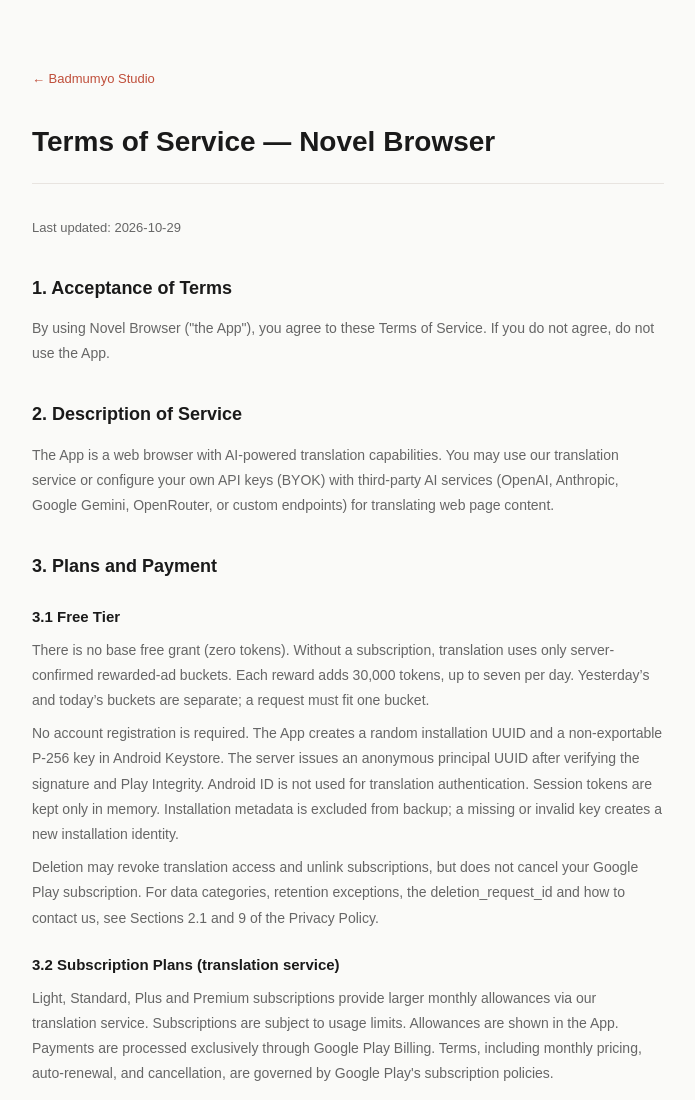
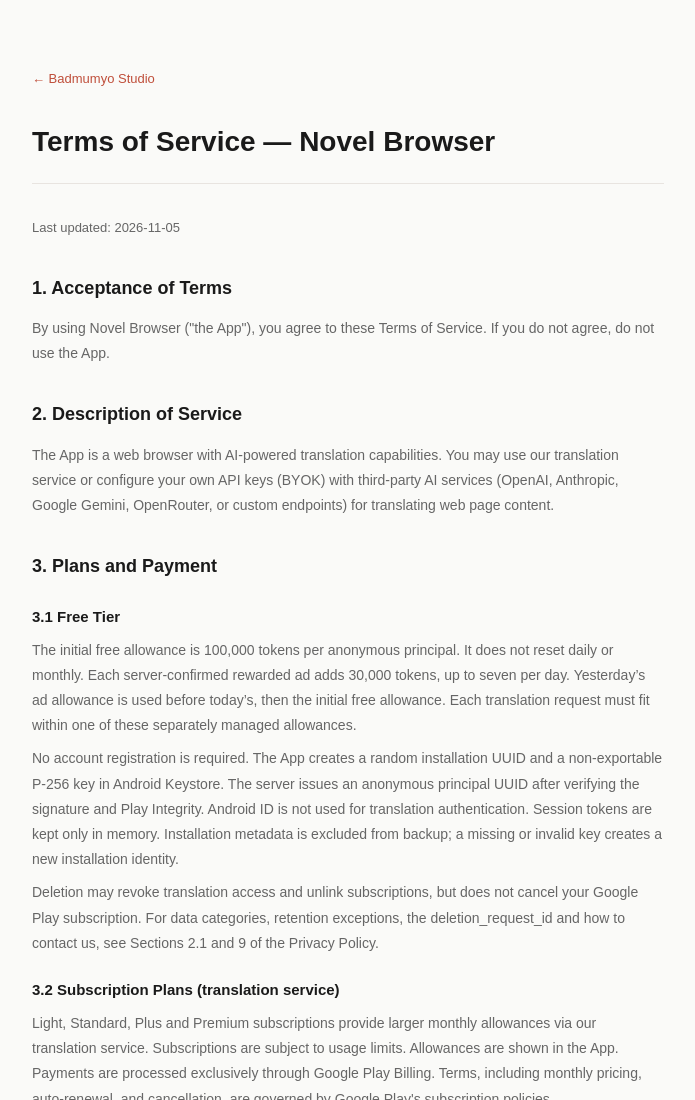
Before and after one commit to BadmumyoStudio/badmumyostudio.github.io, a plain HTML site: page terms.html in a window 1280 px wide. Shown: the top 1100 px of the page, without its empty margins (292-987 px from the left). Drawn offline with Linux system fonts and the light colour scheme.

Commit message:
docs(legal): publish 2026-11-19 privacy policy (feedback gift) and 2026-11-05 terms

```diff
--- a/terms.html
+++ b/terms.html
@@ -11,7 +11,7 @@
   <a href="/" class="back">← Badmumyo Studio</a>
 
   <h1>Terms of Service — Novel Browser</h1>
-  <p style="color:var(--text-dim);font-size:13px;">Last updated: 2026-10-29</p>
+  <p style="color:var(--text-dim);font-size:13px;">Last updated: 2026-11-05</p>
 
   <h2>1. Acceptance of Terms</h2>
   <p>By using Novel Browser ("the App"), you agree to these Terms of Service. If you do not agree, do not use the App.</p>
@@ -21,7 +21,7 @@
 
   <h2>3. Plans and Payment</h2>
   <h3>3.1 Free Tier</h3>
-  <p>There is no base free grant (zero tokens). Without a subscription, translation uses only server-confirmed rewarded-ad buckets. Each reward adds 30,000 tokens, up to seven per day. Yesterday’s and today’s buckets are separate; a request must fit one bucket.</p>
+  <p>The initial free allowance is 100,000 tokens per anonymous principal. It does not reset daily or monthly. Each server-confirmed rewarded ad adds 30,000 tokens, up to seven per day. Yesterday’s ad allowance is used before today’s, then the initial free allowance. Each translation request must fit within one of these separately managed allowances.</p>
   <p>No account registration is required. The App creates a random installation UUID and a non-exportable P-256 key in Android Keystore. The server issues an anonymous principal UUID after verifying the signature and Play Integrity. Android ID is not used for translation authentication. Session tokens are kept only in memory. Installation metadata is excluded from backup; a missing or invalid key creates a new installation identity.</p>
   <p>Deletion may revoke translation access and unlink subscriptions, but does not cancel your Google Play subscription. For data categories, retention exceptions, the deletion_request_id and how to contact us, see Sections 2.1 and 9 of the Privacy Policy.</p>
 
```
Also changed, not shown: privacy.html (+3 -3 lines).
